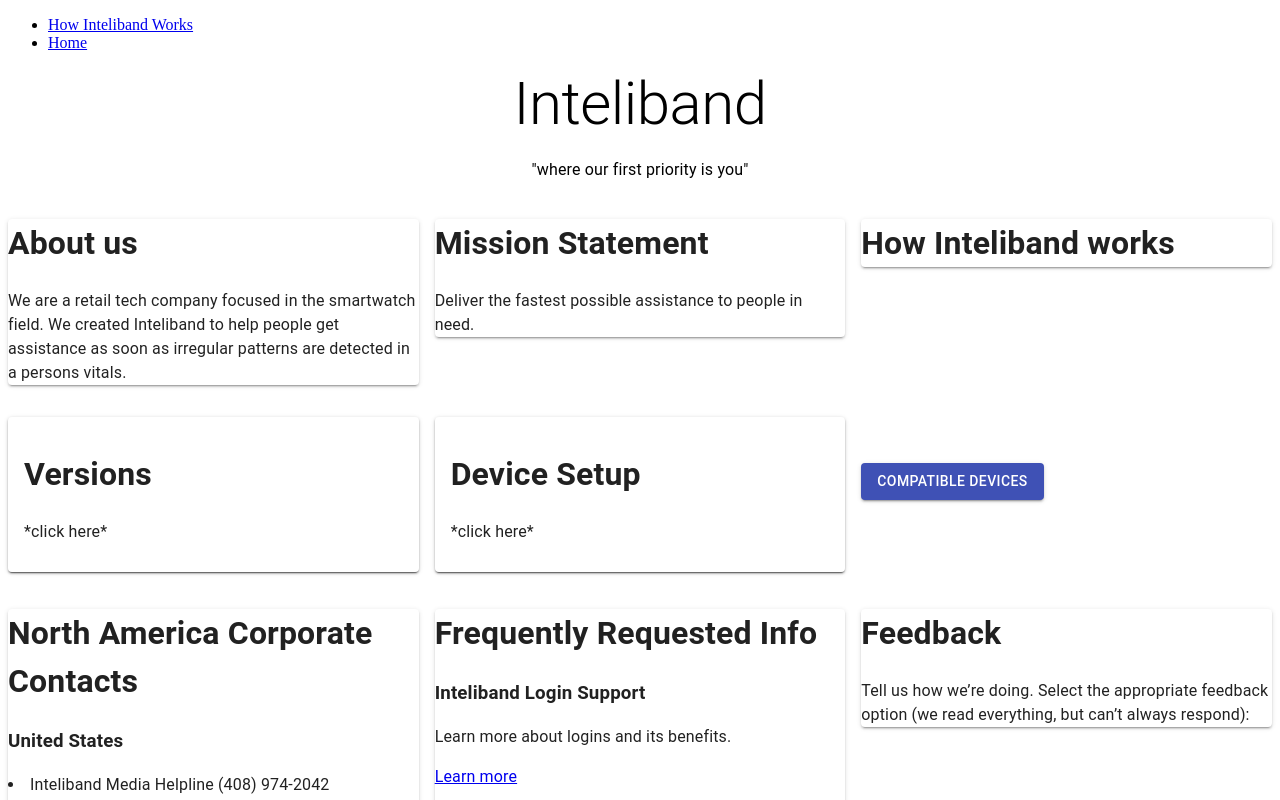
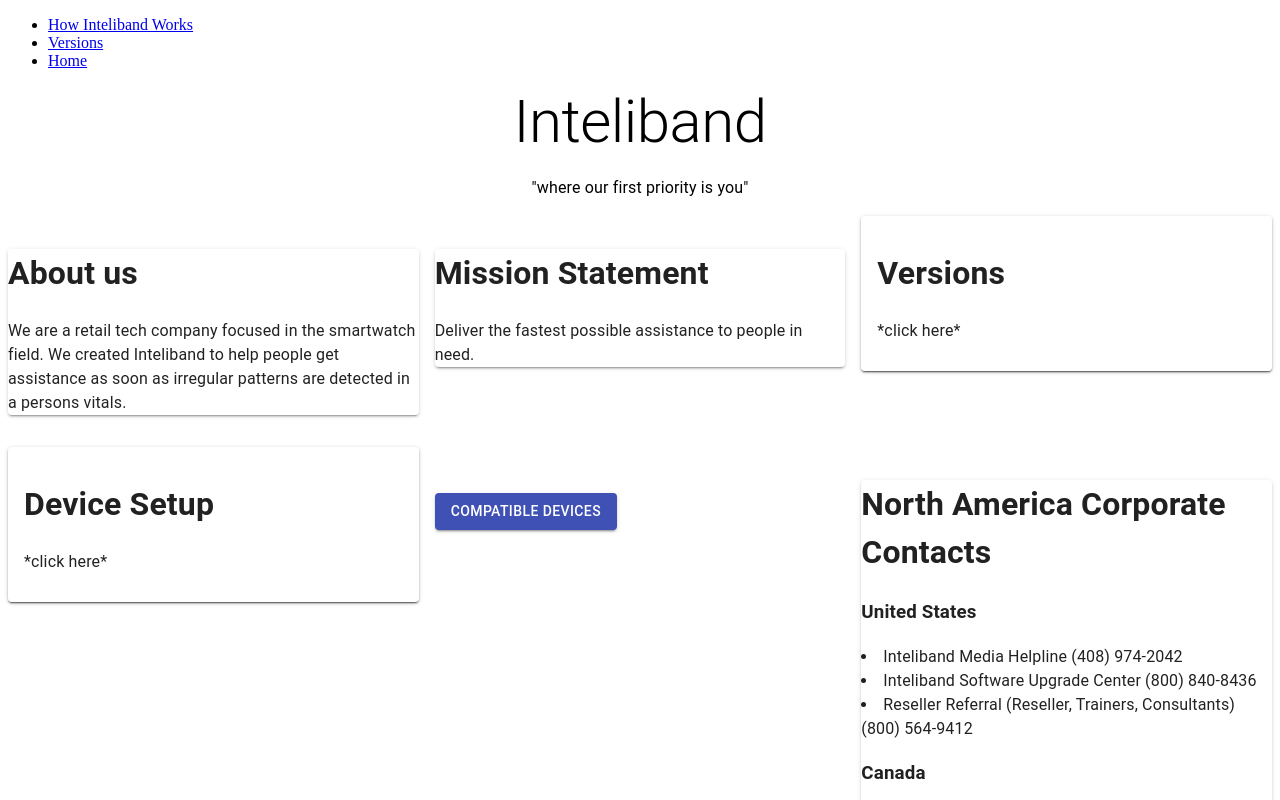
Before and after one commit to keithgodfrey55/mec-assignment-8, a React (Create React App) app in the folder my-app/: page / in a window 1280 px wide. Shown: the top 800 px of the page. Built offline with nearby package versions, Linux system fonts and the light colour scheme.

Commit message:
Links V1

```diff
--- a/my-app/src/index.js
+++ b/my-app/src/index.js
@@ -3,9 +3,10 @@ import ReactDOM from "react-dom";
 import "./index.css";
 import Button from "@material-ui/core/Button";
 import App from "./pages/App";
-import Work from "./pages/how_works"
+import Work from "./pages/how_works";
+import Version from "./components/versions.js";
 import reportWebVitals from "./reportWebVitals";
-import {BrowserRouter as Router, Switch, Route, Link} from 'react-router-dom';
+import { BrowserRouter as Router, Switch, Route, Link } from "react-router-dom";
 ReactDOM.render(
   <React.StrictMode>
     <Router>
@@ -16,21 +17,26 @@ ReactDOM.render(
               <Link to="/pages/how_works">How Inteliband Works</Link>
             </li>
             <li>
+              <Link to="/components/versions.js">Versions</Link>
+            </li>
+            <li>
               <Link to="/">Home</Link>
             </li>
           </ul>
         </nav>
         <Switch>
           <Route path="/" exact component={Button}>
-          <App />
-        </Route>
-        <Route path="/pages/how_works" component={Button}>
-          <Work />
-        </Route>
+            <App />
+          </Route>
+          <Route path="/pages/how_works" component={Button}>
+            <Work />
+          </Route>
+          <Route path="/components/versions.js" component={Button}>
+            <Version />
+          </Route>
         </Switch>
       </div>
     </Router>
-    <App />
   </React.StrictMode>,
   document.getElementById("root")
 );
--- a/my-app/src/pages/App.js
+++ b/my-app/src/pages/App.js
@@ -37,13 +37,6 @@ class App extends React.Component {
           </Grid>
           <Grid item xs={12} sm={6} md={4}>
             <Mission description={description} />
-          </Grid>
-          <Grid item xs={12} sm={6} md={4}>
-            <Paper elevation={2}>
-              <Typography>
-                <h1>How Inteliband works</h1>
-              </Typography>
-            </Paper>
           </Grid>
           <Grid item xs={12} sm={6} md={4}>
             <Version />
```
